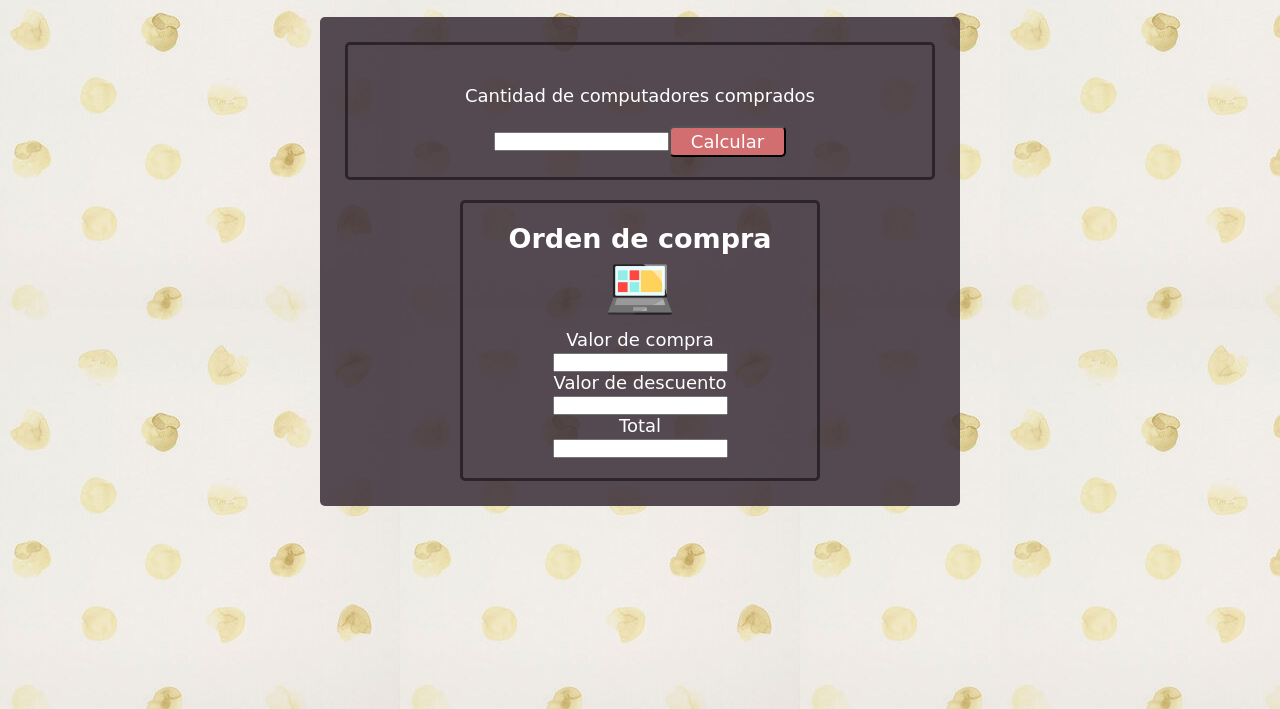
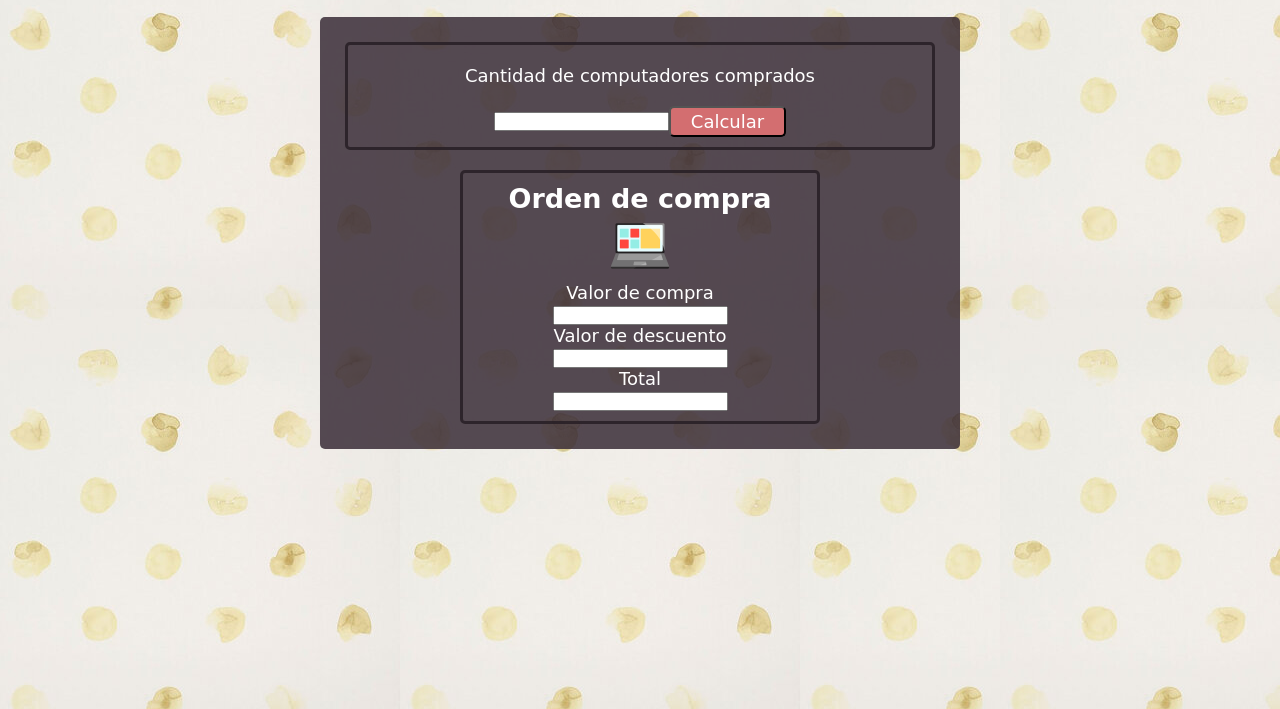
Before and after one commit to nattury/sprint1, a plain HTML site: page index.html in a window 1280 px wide. Shown: the part 91-800 px from the top of the page. Drawn offline with Linux system fonts and the light colour scheme.

Commit message:
Subiendo Sprint 1

```diff
--- a/css/style.css
+++ b/css/style.css
@@ -31,7 +31,7 @@ h1{
 width: 100%;
 border: 3px solid rgba(39, 31, 37, 0.856);
 border-radius: 5px;
-padding:20px 0;
+padding-bottom: 10px;
 display: flex;
 justify-content: center;
 align-items: center;
@@ -55,12 +55,12 @@ button{
     margin-top: 20px;
     border: 3px solid rgb(39, 31, 37, 0.856);
     border-radius: 5px;
-    padding:20px 0;
+    padding: 10px 0;
     text-align: center;
 }
 
 .compuFactura{
-    width: 20%;
+    width: 18%;
 }
 
 h3{
```
